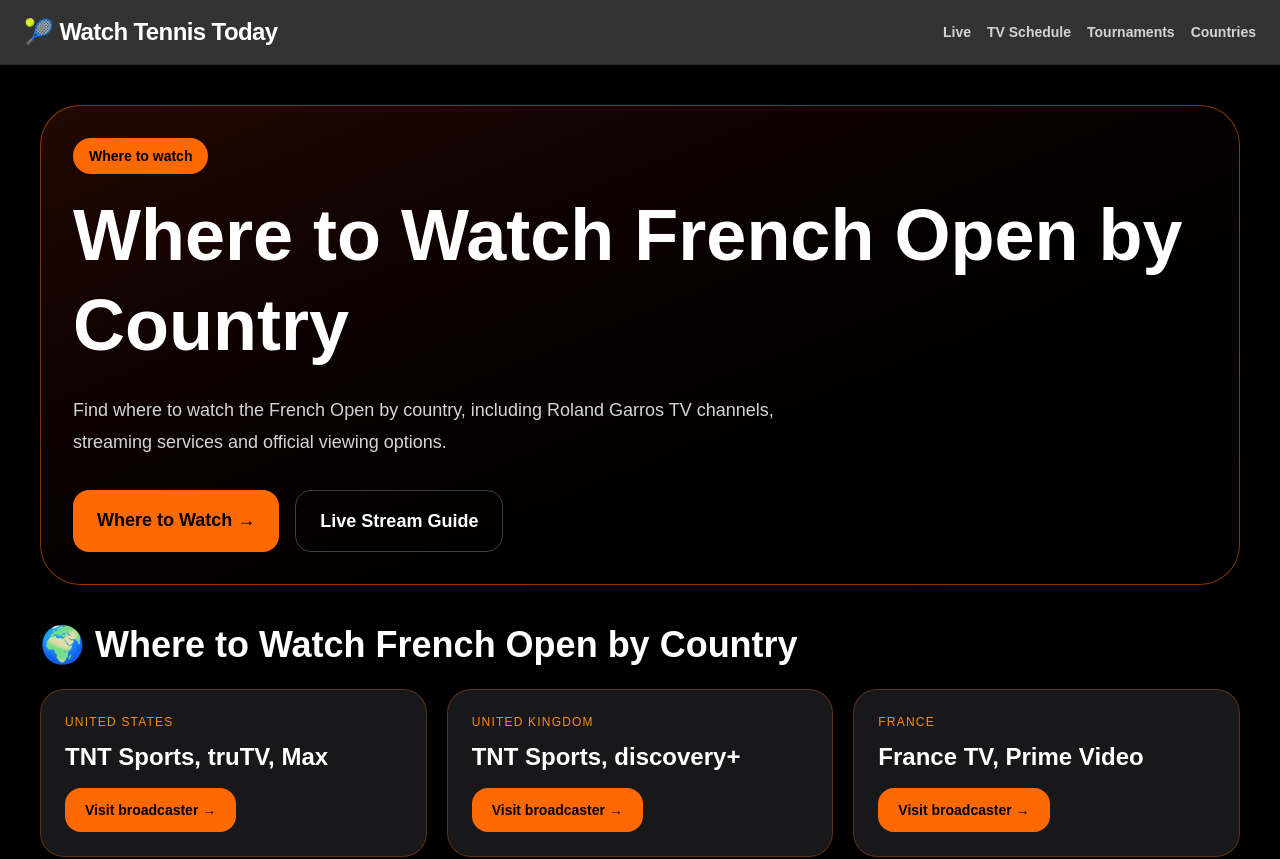
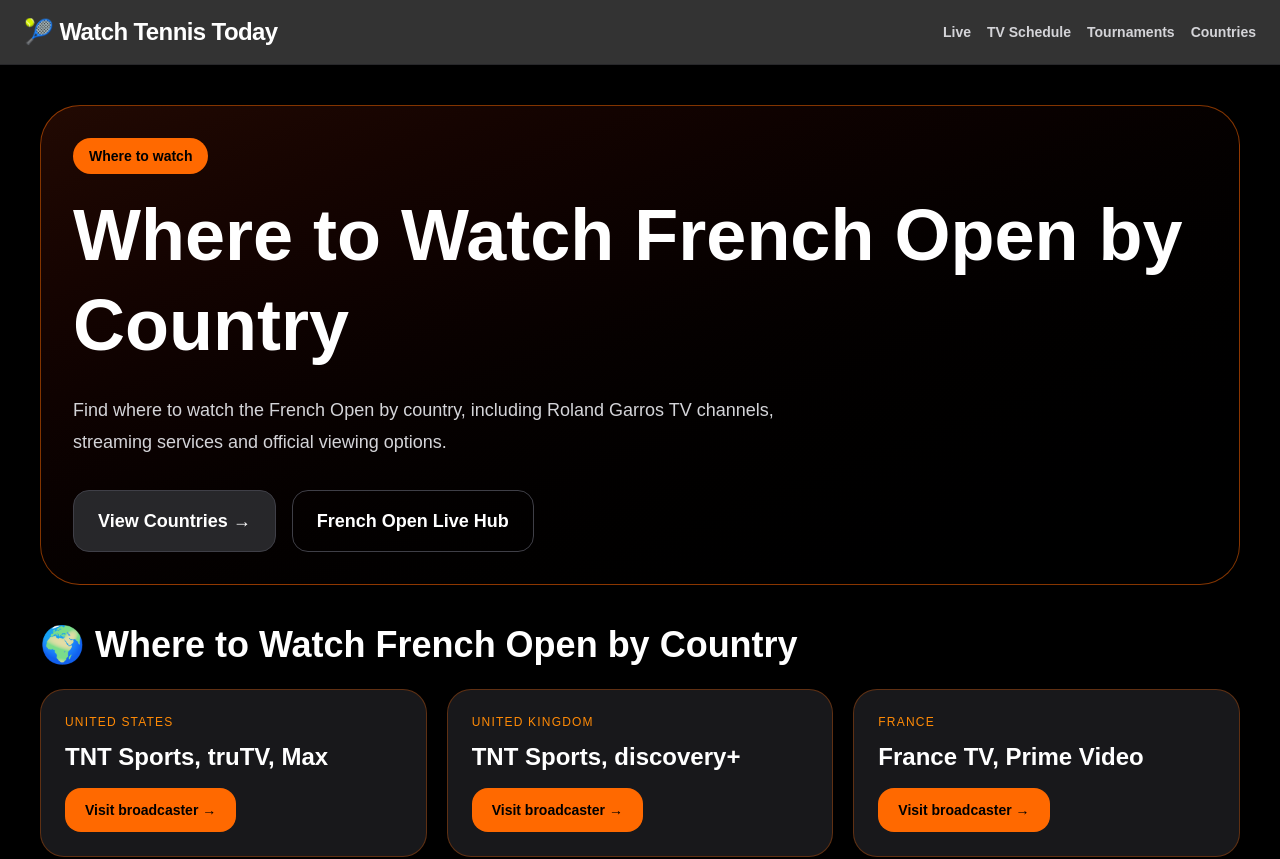
Before and after one commit to 8dqqd57hyh-rgb/watch-tennis-today, a Next.js app: page /where-to-watch-french-open in a window 1280 px wide. Shown: the top 859 px of the page. Built offline with nearby package versions, Linux system fonts and the light colour scheme.

Commit message:
Add automated tennis email alerts

```diff
--- a/app/french-open-live/page.tsx
+++ b/app/french-open-live/page.tsx
@@ -1,5 +1,6 @@
 import { affiliateLinks } from "@/app/lib/affiliateLinks";
 import VpnPromo from "@/app/components/VpnPromo";
+import AuthorBox from "@/app/components/AuthorBox";
 
 export const metadata = {
   title: "French Open Live 2026 | Watch Roland Garros Matches Today",
@@ -89,11 +90,15 @@ export default async function FrenchOpenLivePage() {
             channels, streaming options, scores and today’s Grand Slam tennis
             coverage.
           </p>
+          <p className="mt-4 text-sm text-zinc-500">
+  Updated regularly during the tournament using official tennis schedule and
+  broadcaster information sources.
+</p>
 
           <div className="flex flex-wrap gap-4">
             <a
               href="#matches"
-              className="rounded-2xl bg-orange-500 px-6 py-4 text-lg font-black text-black hover:bg-orange-400 transition-all"
+              className="rounded-2xl bg-zinc-800 border border-zinc-700 px-6 py-4 text-lg font-black text-white hover:border-orange-500 hover:text-orange-400 transition-all"
             >
               View Matches →
             </a>
@@ -199,7 +204,24 @@ export default async function FrenchOpenLivePage() {
   title="Watching French Open while traveling?"
   text="Streaming availability can vary by country and broadcaster rights. If you are traveling, privacy tools can help protect your connection when using public or shared Wi-Fi."
 />
+<section className="mt-16 rounded-3xl border border-zinc-800 bg-zinc-950 p-6">
+  <h2 className="text-2xl font-black mb-4">
+    Editorial note
+  </h2>
 
+  <p className="text-zinc-300 leading-8 mb-4">
+    Watch Tennis Today independently tracks tennis schedules, official
+    broadcaster availability and tournament coverage information for ATP, WTA
+    and Grand Slam events.
+  </p>
+
+  <p className="text-zinc-400 leading-8">
+    Our goal is to help tennis fans follow matches through reliable,
+    legal and easy-to-understand viewing information without hosting
+    unauthorized streams.
+  </p>
+</section>
+<AuthorBox />
         <script
           type="application/ld+json"
           dangerouslySetInnerHTML={{
--- a/app/where-to-watch-french-open/page.tsx
+++ b/app/where-to-watch-french-open/page.tsx
@@ -35,22 +35,22 @@ export default function WhereToWatchFrenchOpenPage() {
 
           <div className="flex flex-wrap gap-4">
             <a
-              href="/where-to-watch-french-open"
-              className="rounded-2xl bg-orange-500 px-6 py-4 text-lg font-black text-black hover:bg-orange-400 transition-all"
+  href="#countries"
+  className="rounded-2xl bg-zinc-800 border border-zinc-700 px-6 py-4 text-lg font-black text-white hover:border-orange-500 hover:text-orange-400 transition-all"
 >
-              Where to Watch →
+  View Countries →
 </a>
 
 <a
-              href="/french-open-live-stream"
+  href="/french-open-live"
   className="rounded-2xl border border-zinc-700 px-6 py-4 text-lg font-bold hover:border-orange-500 transition-all"
 >
-              Live Stream Guide
+  French Open Live Hub
 </a>
           </div>
         </section>
 
-        <section className="mb-12">
+       <section id="countries" className="mb-12">
   <h2 className="text-4xl font-black mb-6">
     🌍 Where to Watch French Open by Country
   </h2>
```
Lines whose indentation alone changed are shown as unchanged.
